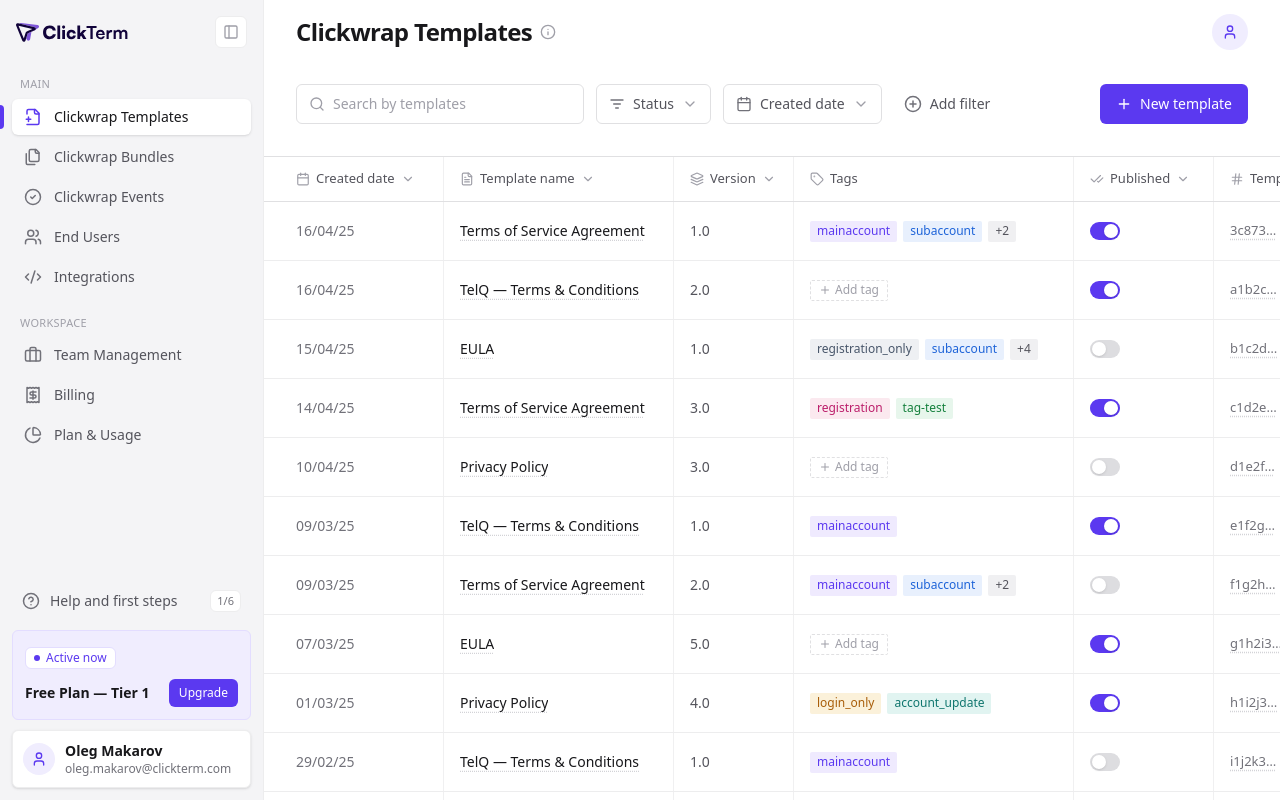
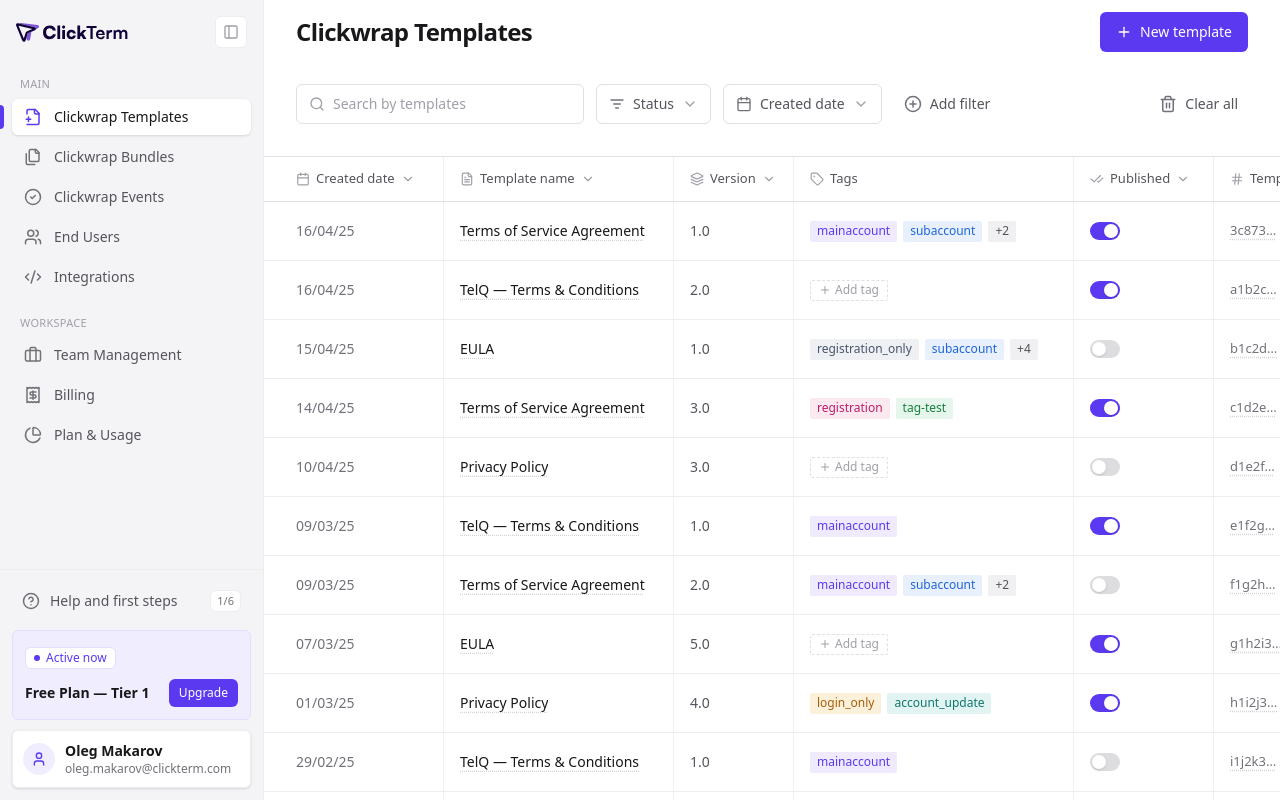
Before and after one commit to volodymyrmyronets/clickterm, a Next.js app: page / in a window 1280 px wide. Built offline with nearby package versions, Linux system fonts and the light colour scheme.

Commit message:
Header: drop avatar/info, move New template up; toolbar Clear all; adaptive scrollable sidebar
Co-Authored-By: Claude Opus 4.8 <noreply@anthropic.com>

```diff
--- a/src/app/page.tsx
+++ b/src/app/page.tsx
@@ -7,12 +7,11 @@ import {
   ChevronDown,
   CirclePlus,
   FileUp,
-  Info,
   ListFilter,
   Menu,
   Plus,
   Search,
-  User,
+  Trash2,
 } from "lucide-react";
 import { Sidebar } from "@/components/Sidebar";
 import { TemplatesTable } from "@/components/TemplatesTable";
@@ -61,11 +60,34 @@ export default function Home() {
             <h1 className="truncate text-xl font-bold tracking-tight sm:text-2xl">
               Clickwrap Templates
             </h1>
-            <Info className="hidden size-4 shrink-0 text-faint sm:block" />
           </div>
-          <span className="grid size-9 shrink-0 place-items-center rounded-full bg-accent-soft text-accent">
-            <User className="size-4" />
-          </span>
+
+          {/* New template + hover dropdown */}
+          <div className="group relative shrink-0">
+            <Link
+              href="/templates/new"
+              className="flex h-10 items-center gap-2 rounded-ctl bg-accent px-4 text-sm font-medium text-white transition-colors hover:bg-accent-hover"
+            >
+              <Plus className="size-4" />
+              <span className="hidden sm:inline">New template</span>
+              <span className="sm:hidden">New</span>
+            </Link>
+            <div className="invisible absolute right-0 top-full z-30 w-56 translate-y-1 pt-2 opacity-0 transition-all duration-150 group-hover:visible group-hover:translate-y-0 group-hover:opacity-100">
+              <div className="flex flex-col gap-0.5 rounded-ctl border border-line bg-white p-1.5 shadow-[0_1px_2px_rgba(16,18,27,.06),0_10px_28px_rgba(16,18,27,.12)]">
+                <Link
+                  href="/templates/new"
+                  className="flex h-9 items-center gap-2.5 rounded-ctl bg-accent-soft px-2.5 text-sm font-medium text-accent"
+                >
+                  <Plus className="size-4" />
+                  New template
+                </Link>
+                <button className="flex h-9 items-center gap-2.5 rounded-ctl px-2.5 text-sm font-medium text-ink transition-colors hover:bg-surface">
+                  <FileUp className="size-4 text-faint" />
+                  Import template
+                </button>
+              </div>
+            </div>
+          </div>
         </header>
 
         {/* Toolbar */}
@@ -86,33 +108,10 @@ export default function Home() {
             Add filter
           </button>
 
-          <div className="group relative ml-auto shrink-0">
-            <Link
-              href="/templates/new"
-              className="flex h-10 items-center gap-2 rounded-ctl bg-accent px-4 text-sm font-medium text-white transition-colors hover:bg-accent-hover"
-            >
-              <Plus className="size-4" />
-              <span className="hidden sm:inline">New template</span>
-              <span className="sm:hidden">New</span>
-            </Link>
-
-            {/* Hover dropdown */}
-            <div className="invisible absolute right-0 top-full z-30 w-56 translate-y-1 pt-2 opacity-0 transition-all duration-150 group-hover:visible group-hover:translate-y-0 group-hover:opacity-100">
-              <div className="flex flex-col gap-0.5 rounded-ctl border border-line bg-white p-1.5 shadow-[0_1px_2px_rgba(16,18,27,.06),0_10px_28px_rgba(16,18,27,.12)]">
-                <Link
-                  href="/templates/new"
-                  className="flex h-9 items-center gap-2.5 rounded-ctl bg-accent-soft px-2.5 text-sm font-medium text-accent"
-                >
-                  <Plus className="size-4" />
-                  New template
-                </Link>
-                <button className="flex h-9 items-center gap-2.5 rounded-ctl px-2.5 text-sm font-medium text-ink transition-colors hover:bg-surface">
-                  <FileUp className="size-4 text-faint" />
-                  Import template
-                </button>
-              </div>
-            </div>
-          </div>
+          <button className="ml-auto flex h-10 shrink-0 items-center gap-2 rounded-ctl px-2.5 text-sm font-medium text-ink-soft transition-colors hover:bg-surface-soft">
+            <Trash2 className="size-[18px] text-muted" />
+            Clear all
+          </button>
         </div>
 
         {/* Table (scrolls horizontally on small screens) */}
--- a/src/components/Sidebar.tsx
+++ b/src/components/Sidebar.tsx
@@ -44,7 +44,7 @@ export function Sidebar({ onClose }: { onClose?: () => void }) {
       className="flex h-full shrink-0 flex-col border-r border-line bg-sidebar"
     >
       {/* Brand */}
-      <div className="flex h-16 items-center justify-between px-4">
+      <div className="flex h-16 shrink-0 items-center justify-between px-4">
         {!showCollapsed && (
           // eslint-disable-next-line @next/next/no-img-element
           <img src="/logos/Frame.svg" alt="ClickTerm" className="h-6 w-auto" />
@@ -60,7 +60,8 @@ export function Sidebar({ onClose }: { onClose?: () => void }) {
         </button>
       </div>
 
-      {/* Main */}
+      {/* Scrollable nav */}
+      <div className="flex min-h-0 flex-1 flex-col overflow-y-auto">
         {!showCollapsed && <SectionLabel>Main</SectionLabel>}
         <nav className="flex flex-col gap-1 px-3 pb-2">
           {MAIN.map((item) => (
@@ -68,19 +69,17 @@ export function Sidebar({ onClose }: { onClose?: () => void }) {
           ))}
         </nav>
 
-      {/* Workspace */}
         {!showCollapsed && <SectionLabel>Workspace</SectionLabel>}
         <nav className="flex flex-col gap-1 px-3 pb-2">
           {WORKSPACE.map((item) => (
             <NavItem key={item.label} {...item} collapsed={showCollapsed} />
           ))}
         </nav>
-
-      <div className="flex-1" />
+      </div>
 
       {/* Footer */}
       {!showCollapsed && (
-        <div className="flex flex-col gap-2.5 px-3 pb-3">
+        <div className="flex shrink-0 flex-col gap-2.5 border-t border-line px-3 pb-3 pt-3">
           {/* Help */}
           <button className="flex items-center gap-2.5 rounded-ctl px-2.5 py-2 text-sm text-ink-soft transition-colors hover:bg-white">
             <CircleHelp className="size-[18px] text-muted" />
```
Lines whose indentation alone changed are shown as unchanged.
